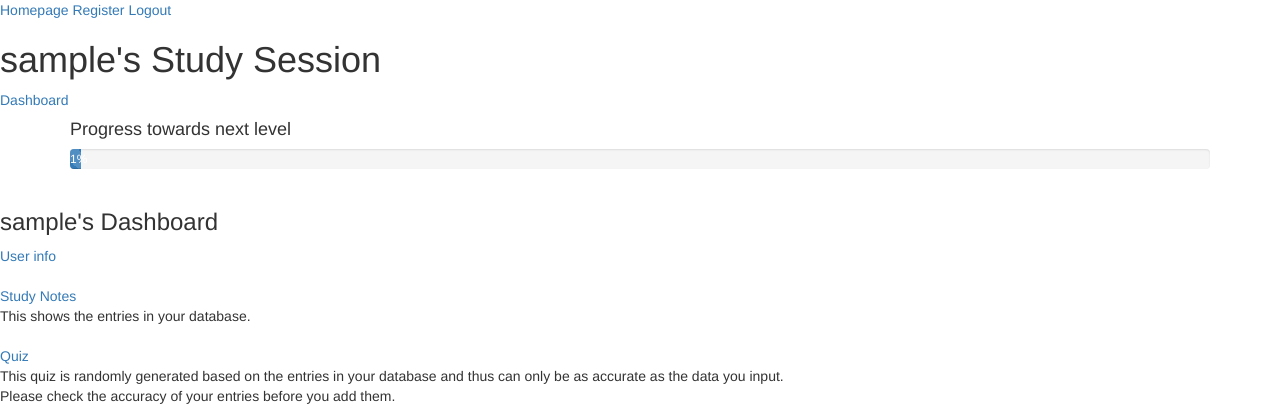
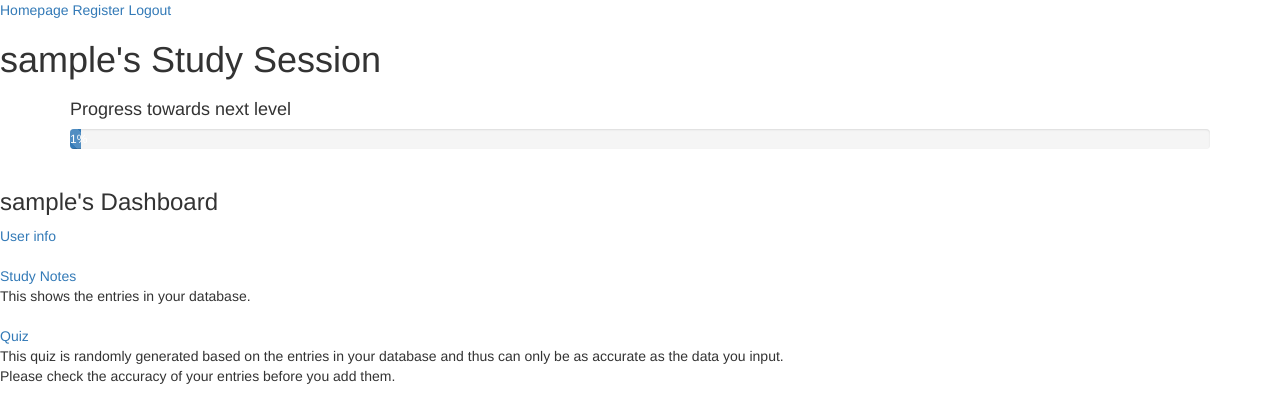
Before and after one commit to gkchan/PyQuizBase, a Flask app: a page that uses templates/base.html in a window 1280 px wide. Shown: the top 420 px of the page. Run offline with Flask 2, Linux system fonts and the light colour scheme; the visitor is signed in with stand-in values (Sample User, id 1); some libraries are stand-ins or nearby versions.

Commit message:
Hide dashboard link on dashboard

```diff
--- a/templates/base.html
+++ b/templates/base.html
@@ -25,7 +25,7 @@
 
   {% if "current_user" in session %}
     <h1>{{ session["current_user"] }}'s Study Session</h1>
-    <a href="/{{ session["current_user"] }}/dashboard">Dashboard</a>
+    <a href="/{{ session["current_user"] }}/dashboard" id="dash">Dashboard</a>
   {% endif %}
 
   {% if "current_user" in session and "progress" in session %}
--- a/templates/dashboard.html
+++ b/templates/dashboard.html
@@ -17,3 +17,9 @@
   Please check the accuracy of your entries before you add them.
 
 {% endblock %}
+
+{% block js %}
+  <script>
+  $("#dash").hide();
+  </script>
+{% endblock %}
```
